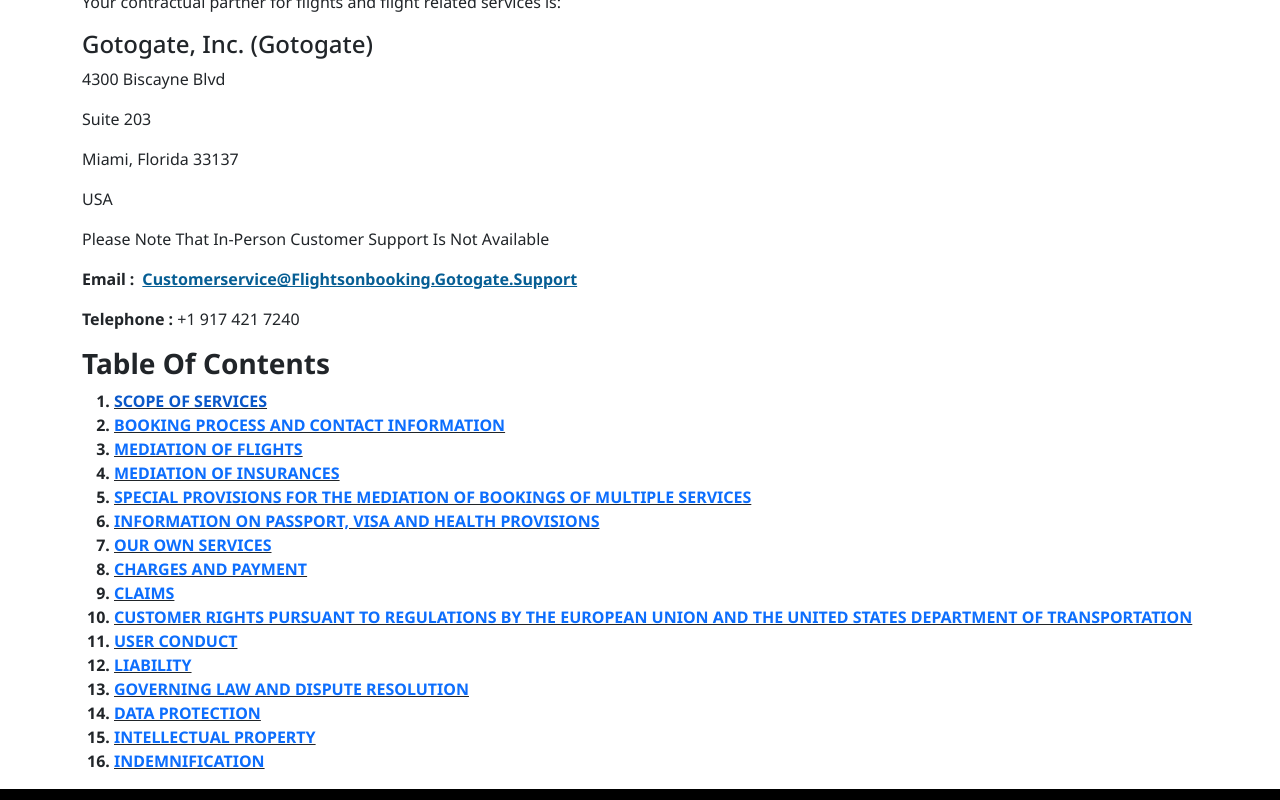
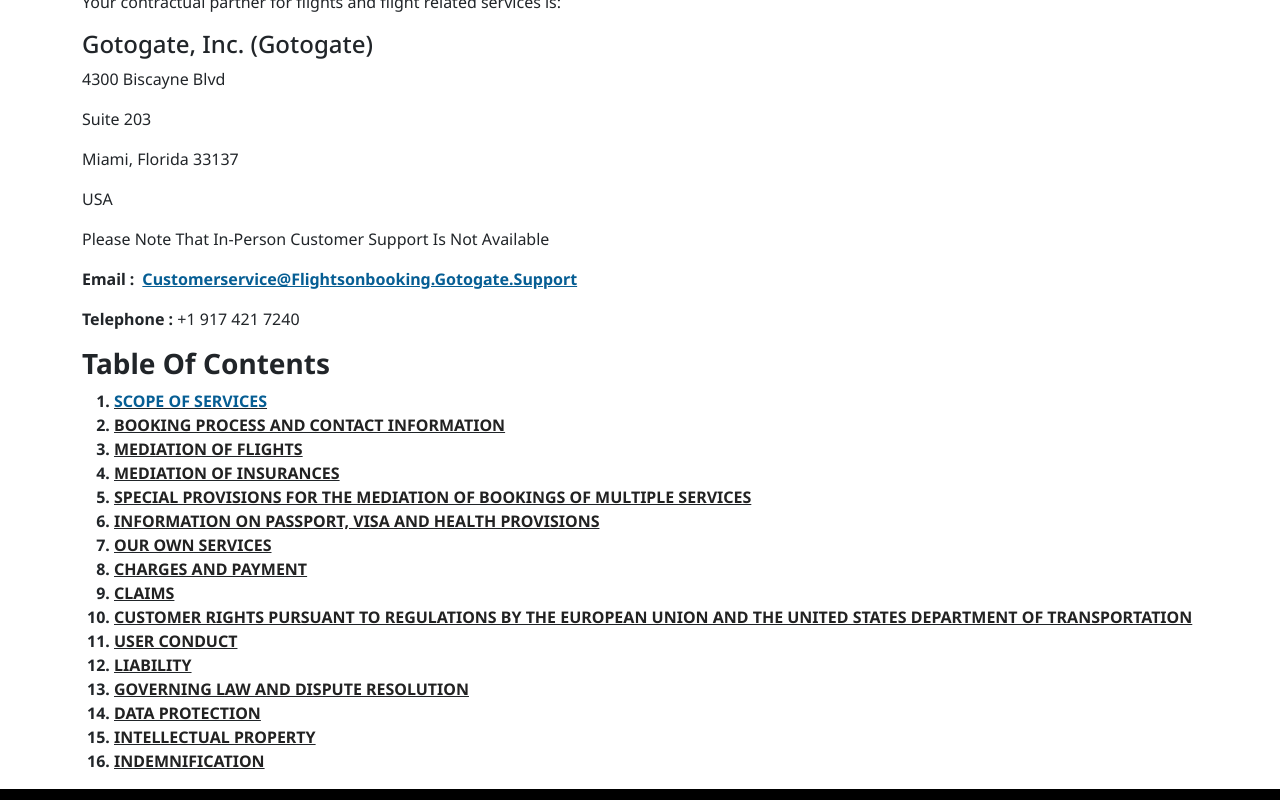
Before and after one commit to ahmedabdellatifhosny/goto-gate, a Next.js app: page /special-provisions in a window 1280 px wide. In both pictures the pointer is over the link "SCOPE OF SERVICES". Shown: the part 578-1378 px from the top of the page. Built offline with nearby package versions, Linux system fonts and the light colour scheme.

Commit message:
update special

```diff
--- a/src/styles/sass/pages/_special-provision.scss
+++ b/src/styles/sass/pages/_special-provision.scss
@@ -4,13 +4,19 @@
     font-weight: 700;
     text-decoration: underline;
   }
-  .table-content{
-    ul{
+  .table-content {
+    ul {
       list-style-type: number;
+
       font-weight: bold;
-      li{
+      li {
         text-decoration: underline;
-
+        a {
+          color: #222 ;
+          &:hover{
+            color: #065e94;
+          }
+        }
       }
     }
   }
--- a/src/styles/sass/styles.css
+++ b/src/styles/sass/styles.css
@@ -243,4 +243,10 @@
 }
 .contact-info .table-content ul li {
   text-decoration: underline;
+}
+.contact-info .table-content ul li a {
+  color: #222;
+}
+.contact-info .table-content ul li a:hover {
+  color: #065e94;
 }/*# sourceMappingURL=styles.css.map */
```
Also changed, not shown: 1 other file (tests, documents, lock files or other folders).
